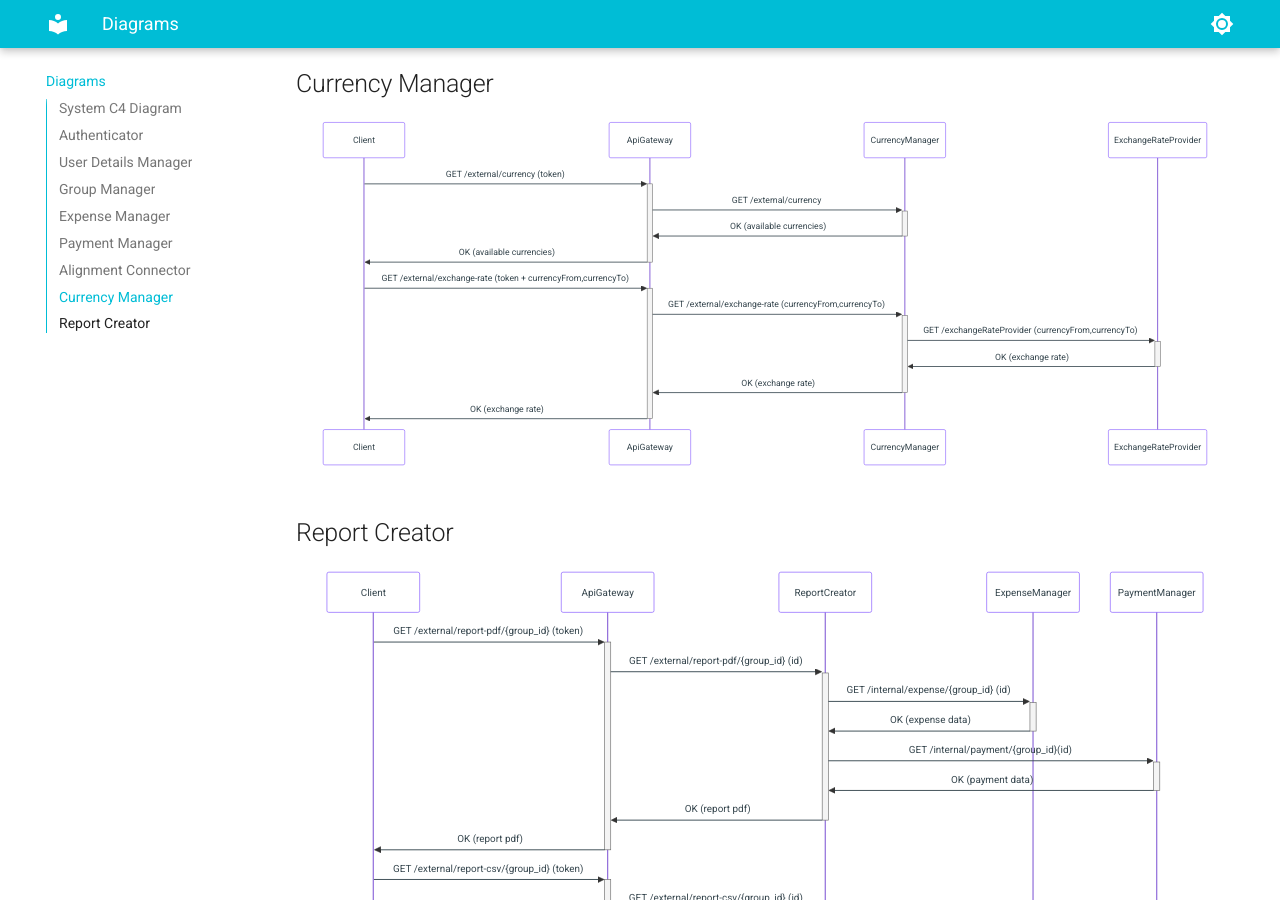
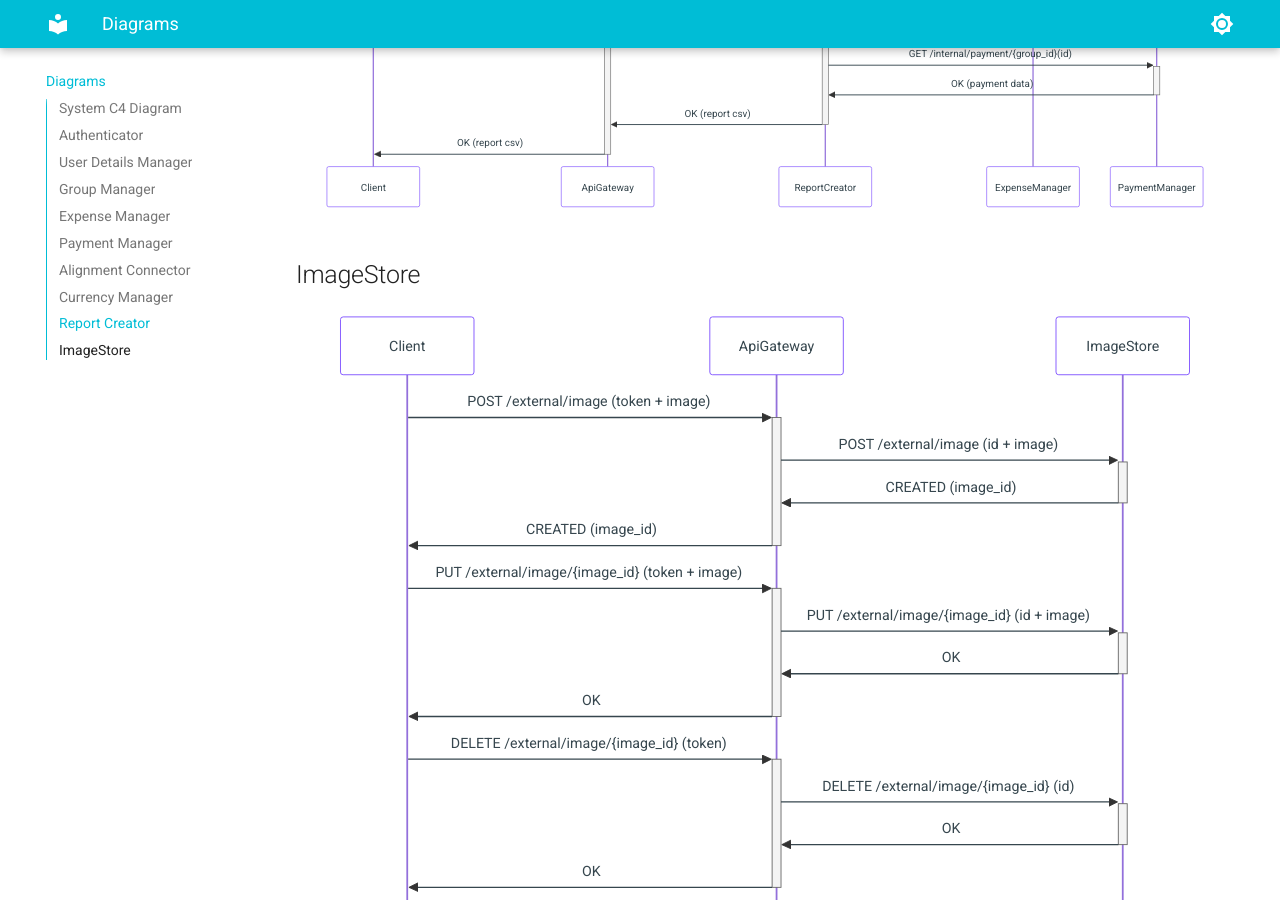
Before and after one commit to Group-Expense-Manager/gem-docs, an MkDocs documentation site: the page built from docs/diagrams.md, in a window 1280 px wide and 900 px high, scrolled down 7036 px. Built offline with MkDocs 1.6.1 and Material for MkDocs 9.7.7, drawn with Linux system fonts in a browser that asks for light colours; some of the changed lines change nothing that is shown.

Commit message:
added ImageStore diagram

````diff
--- a/docs/diagrams.md
+++ b/docs/diagrams.md
@@ -106,27 +106,11 @@ sequenceDiagram
 
 Client->>+ApiGateway: PUT /external/user-details (token + username,firstname,lastname,pfp)
 ApiGateway->>+UserDetailsManager: PUT /external/user-details (id + username,firstname,lastname,pfp)
-
-alt adding new pfp
-    UserDetailsManager->>+ImageStore: POST /internal/image (pfp)
-    ImageStore->>-UserDetailsManager: CREATED (image_id)
-else changing pfp
-    UserDetailsManager->>+ImageStore: PUT /internal/image/{image_id} (pfp)
-    ImageStore->>-UserDetailsManager: OK
-
-else removing pfp
-    UserDetailsManager->>+ImageStore: DELETE /internal/image/{image_id}  (pfp)
-    ImageStore->>-UserDetailsManager: OK
-end
 UserDetailsManager->>-ApiGateway: OK
 ApiGateway->>-Client: OK
 
 Client->>+ApiGateway: GET /external/user-details (token)
 ApiGateway->>+UserDetailsManager: GET /external/user-details (id)
-alt pfp photo is present
-UserDetailsManager->>+ImageStore: GET /internal/image/{image_id}
-ImageStore->>-UserDetailsManager: OK (image)
-end
 UserDetailsManager->>-ApiGateway: OK
 ApiGateway->>-Client: OK
 
@@ -136,10 +120,6 @@ UserDetailsManager->>+ GroupManager: /internal/group?user_id=val
 GroupManager->>- UserDetailsManager: OK
 UserDetailsManager->>+ GroupManager: /internal/group/{group_id}/ids
 GroupManager->>- UserDetailsManager: OK
-loop for each group member with pfp
-UserDetailsManager->>+ImageStore: GET /internal/image/{image_id}
-ImageStore->>-UserDetailsManager: OK (image)
-end
 UserDetailsManager->>-ApiGateway: OK
 ApiGateway->>-Client: OK
 ```
@@ -188,10 +168,6 @@ Client->>+ApiGateway: POST /external/expense/{group_id} (token + expense data)
 ApiGateway->>+ExpenseManager: POST /external/expense/{group_id} (id + expense data)
 ExpenseManager->>+GroupManager: GET /internal/group/{group_id}
 GroupManager->>-ExpenseManager: OK (group data)
-alt adding receipt photo
-    ExpenseManager->>+ImageStore: POST /internal/image (receipt photo)
-    ImageStore->>-ExpenseManager: CREATED (image_id)
-end
 ExpenseManager->>-ApiGateway: CREATED
 ApiGateway->>-Client: CREATED
 
@@ -200,25 +176,11 @@ Client->>+ApiGateway: PUT /external/expense/{group_id}/{expense_id} (token + upd
 ApiGateway->>+ExpenseManager: PUT /external/expense/{group_id}/{expense_id} (id + updated expense data)
 ExpenseManager->>+GroupManager: GET /internal/group/{group_id}
 GroupManager->>-ExpenseManager: OK (group data)
-alt adding new recipt photo
-    ExpenseManager->>+ImageStore: POST /internal/image (receipt photo)
-    ImageStore->>-ExpenseManager: CREATED (image_id)
-else changing recipt photo
-    ExpenseManager->>+ImageStore: PUT /internal/image/{image_id} (receipt photo)
-    ImageStore->>-ExpenseManager: OK
-else removing recipt photo
-    ExpenseManager->>+ImageStore: DELETE /internal/image/{image_id}  (receipt photo)
-    ImageStore->>-ExpenseManager: OK
-end
 ExpenseManager->>-ApiGateway: OK
 ApiGateway->>-Client: OK
 
 Client->>+ApiGateway: DELETE /external/expense/{group_id}/{expense_id} (token)
 ApiGateway->>+ExpenseManager: DELETE /external/expense/{group_id}/{expense_id} (id)
-alt receipt photo is present
-    ExpenseManager->>+ImageStore: DELETE /internal/image/{image_id}  (receipt photo)
-    ImageStore->>-ExpenseManager: OK
-end
 ExpenseManager->>-ApiGateway: OK
 ApiGateway->>-Client: OK
 
@@ -232,10 +194,6 @@ ApiGateway->>-Client: OK + ids + names  + date + status
 
 Client->>+ApiGateway: GET /external/expense/{expense_id} (token)
 ApiGateway->>+ExpenseManager: GET /external/expense/{expense_id} (id)
-alt receipt photo is present
-ExpenseManager->>+ImageStore: GET /internal/image/{image_id}
-ImageStore->>-ExpenseManager: OK (image)
-end
 ExpenseManager->>-ApiGateway: OK + expense data
 ApiGateway->>-Client: OK + expense data
 
@@ -254,10 +212,6 @@ Client->>+ApiGateway: POST /external/payment/{group_id} (token + payment data)
 ApiGateway->>+PaymentManager: POST /external/payment/{group_id} (id + payment data)
 PaymentManager->>+GroupManager: GET /internal/group/{group_id}
 GroupManager->>-PaymentManager: OK (group data)
-alt adding bank transfer image
-    PaymentManager->>+ImageStore: POST /internal/image (bank transfer image)
-    ImageStore->>-PaymentManager: CREATED (image_id)
-end
 PaymentManager->>-ApiGateway: CREATED
 ApiGateway->>-Client: CREATED
 
@@ -265,16 +219,6 @@ Client->>+ApiGateway: PUT /external/payment/{group_id}/{payment_id} (token + upd
 ApiGateway->>+PaymentManager: PUT /external/payment/{group_id}/{payment_id} (id + updated payment data)
 PaymentManager->>+GroupManager: GET /internal/group/{group_id}
 GroupManager->>-PaymentManager: OK (group data)
-alt adding new bank transfer image
-    PaymentManager->>+ImageStore: POST /internal/image (bank transfer image)
-    ImageStore->>-PaymentManager: CREATED (image_id)
-else changing bank transfer image
-    PaymentManager->>+ImageStore: PUT /internal/image/{image_id} (bank transfer image)
-    ImageStore->>-PaymentManager: OK
-else removing bank transfer image
-    PaymentManager->>+ImageStore: DELETE /internal/image/{image_id}  (bank transfer image)
-    ImageStore->>-PaymentManager: OK
-end
 PaymentManager->>-ApiGateway: OK
 ApiGateway->>-Client: OK
 
@@ -282,10 +226,6 @@ Client->>+ApiGateway: DELETE /external/payment/{group_id}/{payment_id} (token +
 ApiGateway->>+PaymentManager: DELETE /external/payment/{group_id}/{payment_id} (id + updated payment data)
 PaymentManager->>+GroupManager: GET /internal/group?user_id=val
 GroupManager->>-PaymentManager: OK
-alt bank transfer image is present
-    PaymentManager->>+ImageStore: DELETE /internal/image/{image_id}  (bank transfer image)
-    ImageStore->>-PaymentManager: OK
-end
 PaymentManager->>-ApiGateway: OK
 ApiGateway->>-Client: OK
 
@@ -299,10 +239,6 @@ ApiGateway->>-Client: OK + ids + names + date + status
 
 Client->>+ApiGateway: GET /external/payment/{payment_id} (token + filters)
 ApiGateway->>+PaymentManager: GET /external/payment/{payment_id} (id + filters)
-alt bank transfer image is present
-PaymentManager->>+ImageStore: GET /internal/image/{image_id}
-ImageStore->>-PaymentManager: OK (image)
-end
 PaymentManager->>-ApiGateway: OK + payment data
 ApiGateway->>-Client: OK + payment data
 
@@ -377,3 +313,29 @@ PaymentManager->>- ReportCreator: OK (payment data)
 ReportCreator->>- ApiGateway: OK (report csv)
 ApiGateway->>-Client: OK (report csv)
 ```
+
+## ImageStore
+
+``` mermaid
+sequenceDiagram
+
+Client->>+ApiGateway: POST /external/image (token + image)
+ApiGateway->>+ImageStore: POST /external/image (id + image)
+ImageStore->>-ApiGateway: CREATED (image_id)
+ApiGateway->>-Client: CREATED (image_id)
+
+Client->>+ApiGateway: PUT /external/image/{image_id} (token + image)
+ApiGateway->>+ImageStore: PUT /external/image/{image_id} (id + image)
+ImageStore->>-ApiGateway: OK
+ApiGateway->>-Client: OK
+
+Client->>+ApiGateway: DELETE /external/image/{image_id} (token)
+ApiGateway->>+ImageStore: DELETE /external/image/{image_id} (id)
+ImageStore->>-ApiGateway: OK
+ApiGateway->>-Client: OK
+
+Client->>+ApiGateway: GET /external/image/{image_id} (token)
+ApiGateway->>+ImageStore: GET /external/image/{image_id} (id)
+ImageStore->>-ApiGateway: OK
+ApiGateway->>-Client: OK
+```
````
